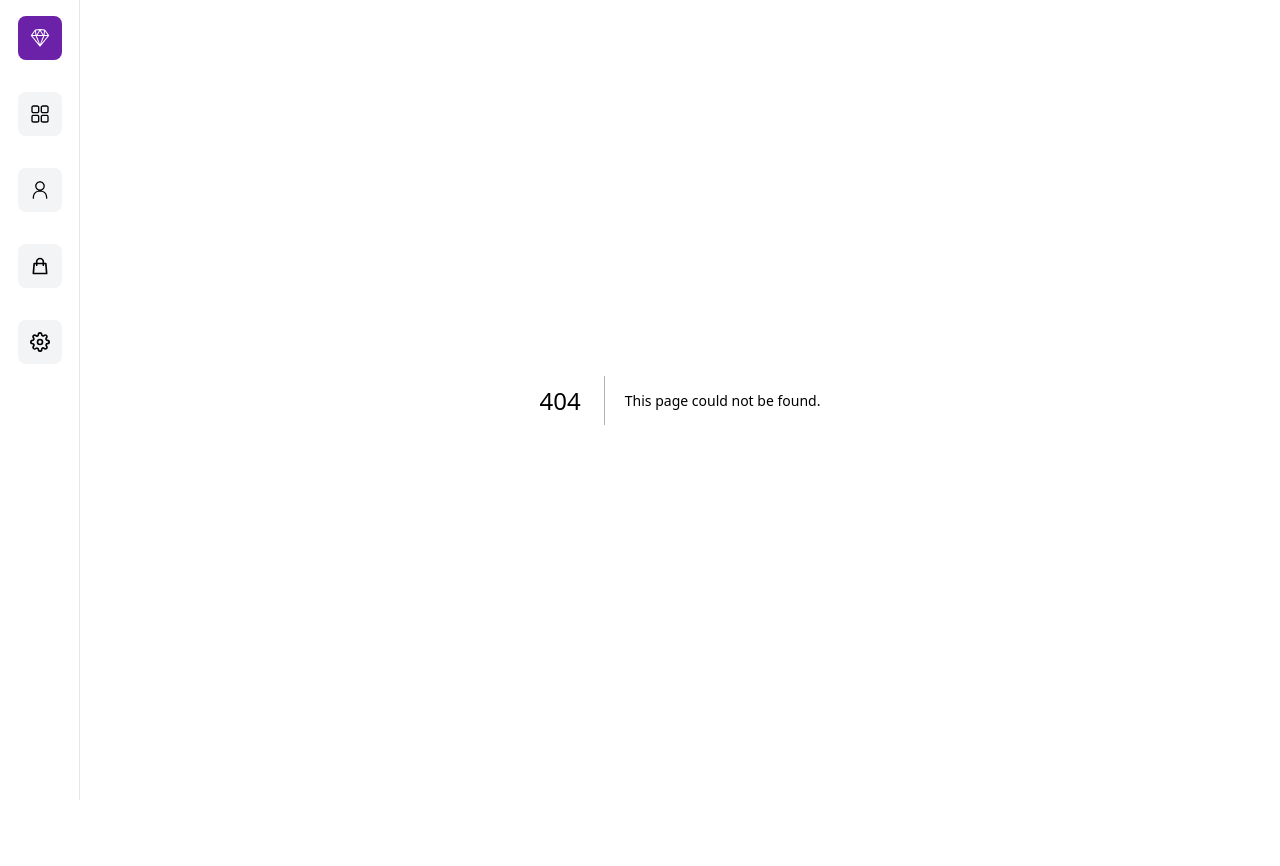
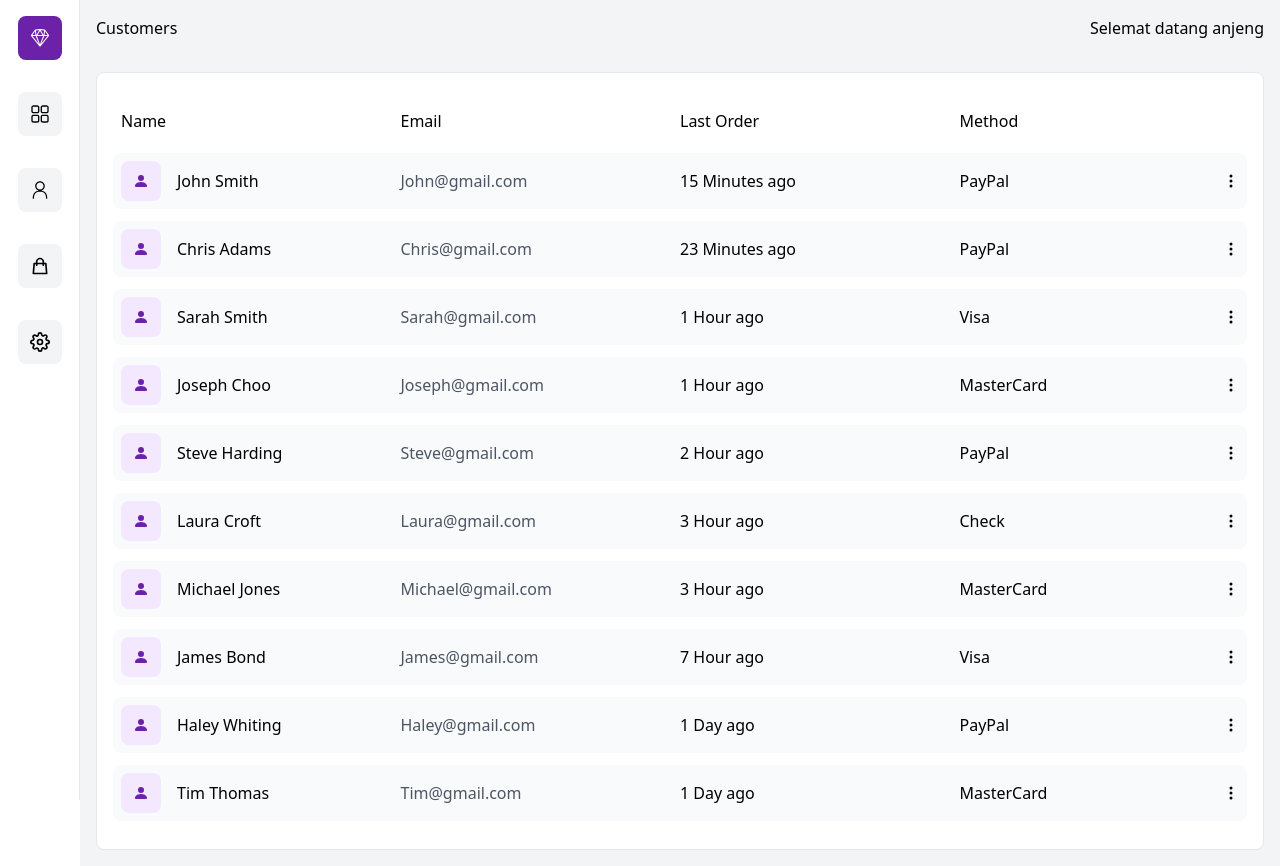
Before and after one commit to cigetbudi/nextdashboard, a Next.js app: page /customers in a window 1280 px wide. Before the commit this address had no page. Before the commit the page ends 800 px from the top, so only its background shows below. Built offline with nearby package versions, Linux system fonts and the light colour scheme.

Commit message:
Customers Finished

```diff
--- /dev/null
+++ b/pages/customers.jsx
@@ -0,0 +1,43 @@
+import React from 'react';
+import { BsPersonFill, BsPersonFillExclamation, BsThreeDotsVertical } from 'react-icons/bs'
+import { data } from '../data/data.js'
+const customers = () => {
+  return (
+    <div className='bg-gray-100 min-h-screen'>
+      <div className='flex justify-between p-4'>
+        <h2>Customers</h2>
+        <h2>Selemat datang anjeng</h2>
+      </div>
+      <div className='p-4'>
+        <div className='w-full m-auto p-4 border rounded-lg bg-white overflow-y-auto'>
+            <div className='my-3 p-2 grid md:grid-cols-4 sm:grid-cols-3 grid-cols-2 items-center justify-between cursor-pointer'>
+                <span>Name</span>
+                <span className='sm:text-left text-right'>Email</span>
+                <span className='hidden md:grid'>Last Order</span>
+                <span className='hidden md:grid'>Method</span>
+            </div>
+            <ul>
+                {data.map((order, id) => (
+                    <li key={id} className='bg-gray-50 hover:bg-gray-100 rounded-lg my-3 p-2 grid md:grid-cols-4 sm:grid-cols-3 grid-cols-2 items-center justify-between cursor-pointer'>
+                        <div className='flex items-center'>
+                            <div className='bg-purple-100 p-3 rounded-lg'>
+                                <BsPersonFill className='text-purple-800'></BsPersonFill>
+                            </div>
+                            <p className='pl-4'>{order.name.first+ ' ' + order.name.last}</p>
+                        </div>
+                        <p className='text-gray-600 sm:text-left text-right'>{order.name.first}@gmail.com</p>
+                        <p className='hidden md:flex'>{order.date}</p>
+                        <div className='sm:flex hidden justify-between items-center'>
+                        <p >{order.method}</p>
+                        <BsThreeDotsVertical />
+                        </div>
+                    </li>
+                ))}
+            </ul>
+        </div>
+      </div>
+    </div>
+  );
+};
+
+export default customers;
--- /dev/null
+++ b/pages/orders.jsx
@@ -0,0 +1,11 @@
+import React from 'react';
+
+const orders = () => {
+  return (
+    <div>
+      orders
+    </div>
+  );
+};
+
+export default orders;
```
